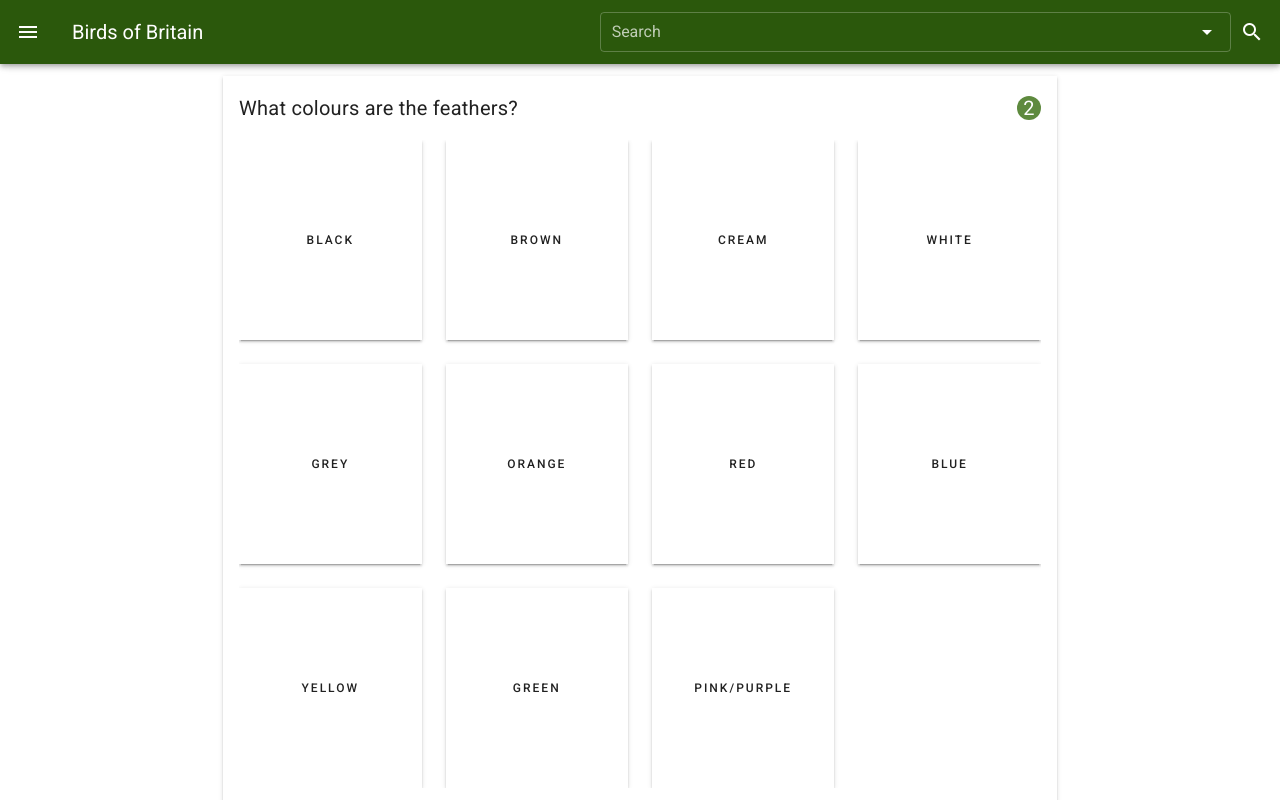
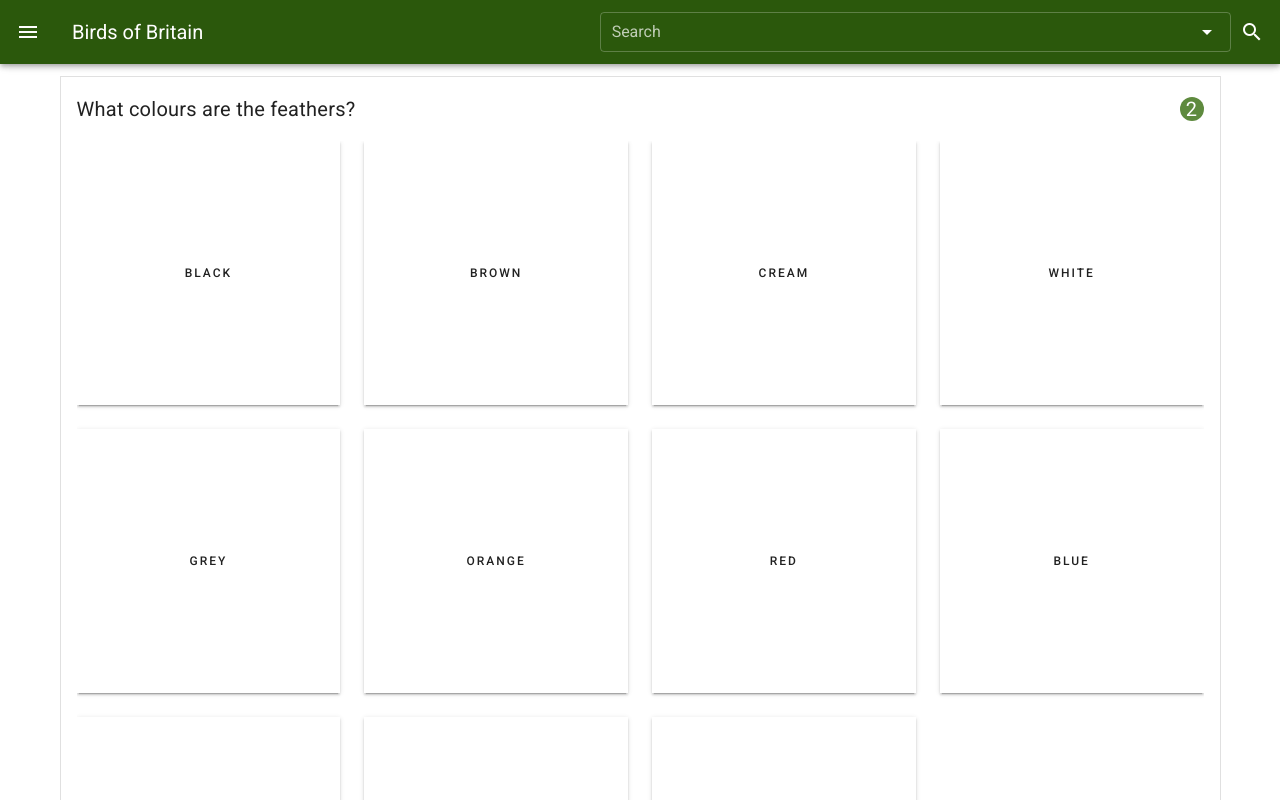
Before and after one commit to Lucamilne/birdsofbritain, a Vue app: page /#/identify in a window 1280 px wide. Both pictures are taken after a click on the button "NEXT". Shown: the top 800 px of the page. Built offline with nearby package versions, Linux system fonts and the light colour scheme.

Commit message:
aspect ratios

```diff
--- a/src/components/FeatherSelect.vue
+++ b/src/components/FeatherSelect.vue
@@ -8,14 +8,13 @@
             :color="active ? color[item] : 'white'"
             class="d-flex align-center"
             :dark="active ? true : false"
-            height="200"
             @click="toggle"
           >
-            <v-scroll-y-transition>
-              <div class="overline flex-grow-1 text-center">
-                {{ item }}
-              </div>
-            </v-scroll-y-transition>
+            <v-responsive :aspect-ratio="1 / 1" class="d-flex align-center">
+                <div class="overline text-center">
+                  {{ item }}
+                </div>
+            </v-responsive>
           </v-card>
         </v-item>
       </v-col>
--- a/src/components/HabitatSelect.vue
+++ b/src/components/HabitatSelect.vue
@@ -8,14 +8,16 @@
             :color="active ? 'primary' : 'white'"
             class="d-flex align-center"
             :dark="active ? true : false"
-            height="150"
-            @click="toggle; $emit('selected');"
+            @click="
+              toggle;
+              $emit('selected');
+            "
           >
-            <v-scroll-y-transition>
-              <div class="overline flex-grow-1 text-center">
+            <v-responsive :aspect-ratio="1 / 1" class="d-flex align-center">
+              <div class="overline text-center">
                 {{ item }}
               </div>
-            </v-scroll-y-transition>
+            </v-responsive>
           </v-card>
         </v-item>
       </v-col>
--- a/src/views/Identify.vue
+++ b/src/views/Identify.vue
@@ -1,6 +1,6 @@
 <template>
   <v-container class="fill-height">
-    <v-card tile class="mx-auto">
+    <v-card tile outlined width="100%">
       <v-card-title class="title font-weight-regular justify-space-between">
         <span>{{ currentTitle }}</span>
         <v-avatar
```
